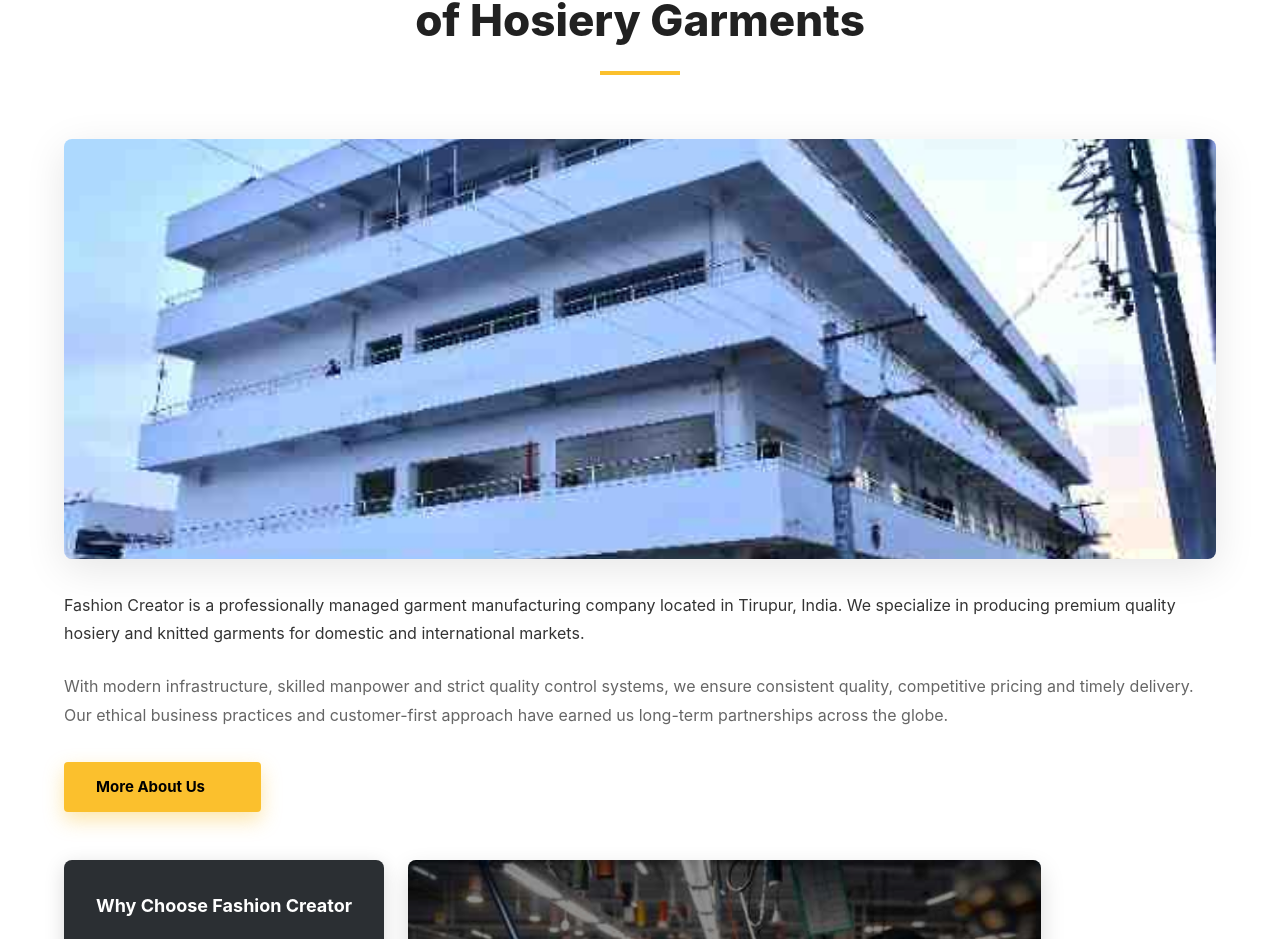
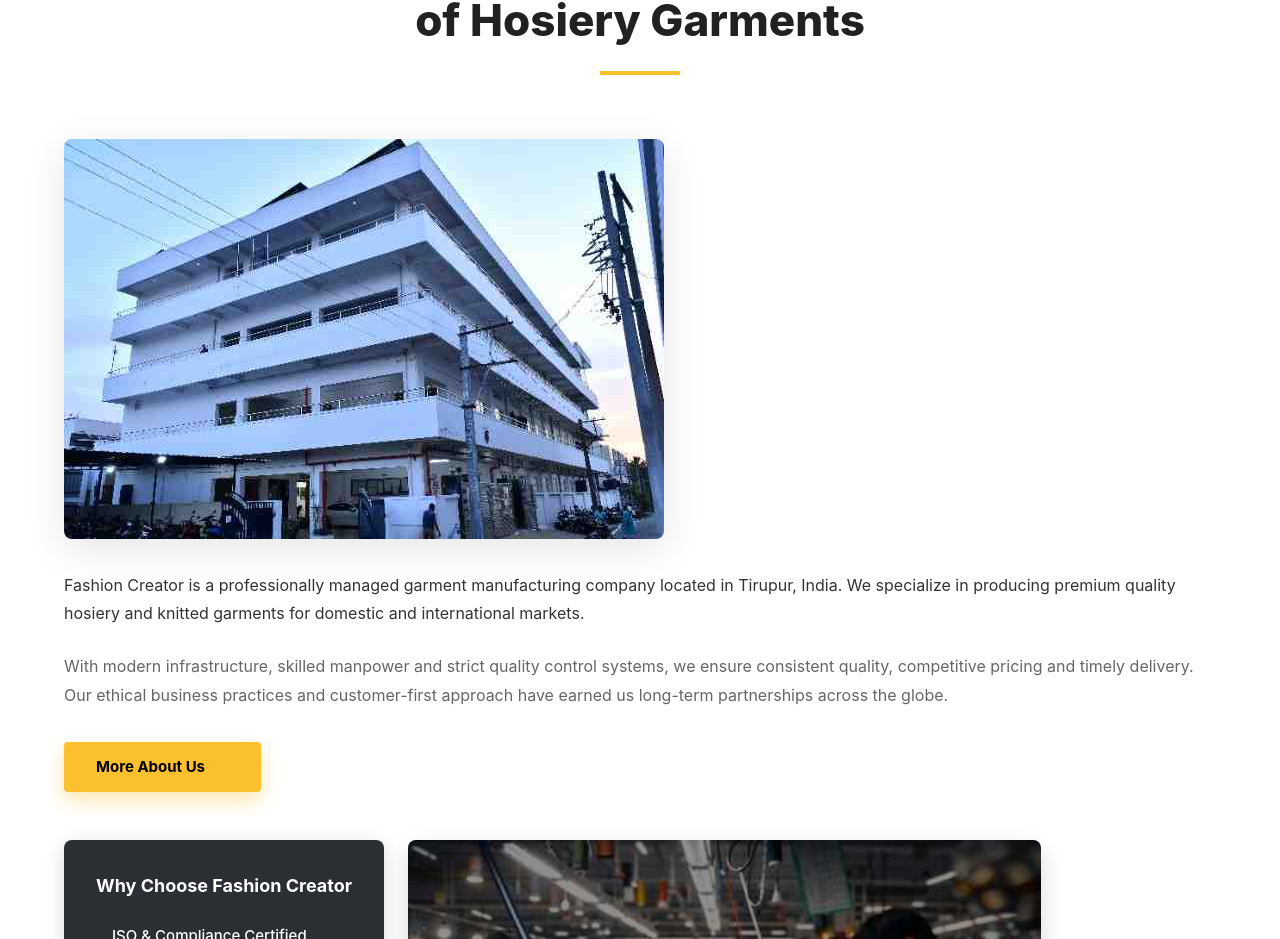
Before and after one commit to Tamil-Dev505/Fashion-Creator, a React (Vite) app: page / in a window 1280 px wide. Shown: the part 1043-1982 px from the top of the page. Built offline with nearby package versions, Linux system fonts and the light colour scheme; some icons are missing.

Commit message:
Set AboutUs building image to 600x400 pixels

```diff
--- a/src/components/AboutUs.jsx
+++ b/src/components/AboutUs.jsx
@@ -72,8 +72,9 @@
             {/* BUILDING IMAGE */}
             <Box
               sx={{
-                width: "100%",
-                height: 420,
+                width: 600,
+                maxWidth: "100%",
+                height: 400,
                 borderRadius: 2,
                 overflow: "hidden",
                 mb: 4,
```
